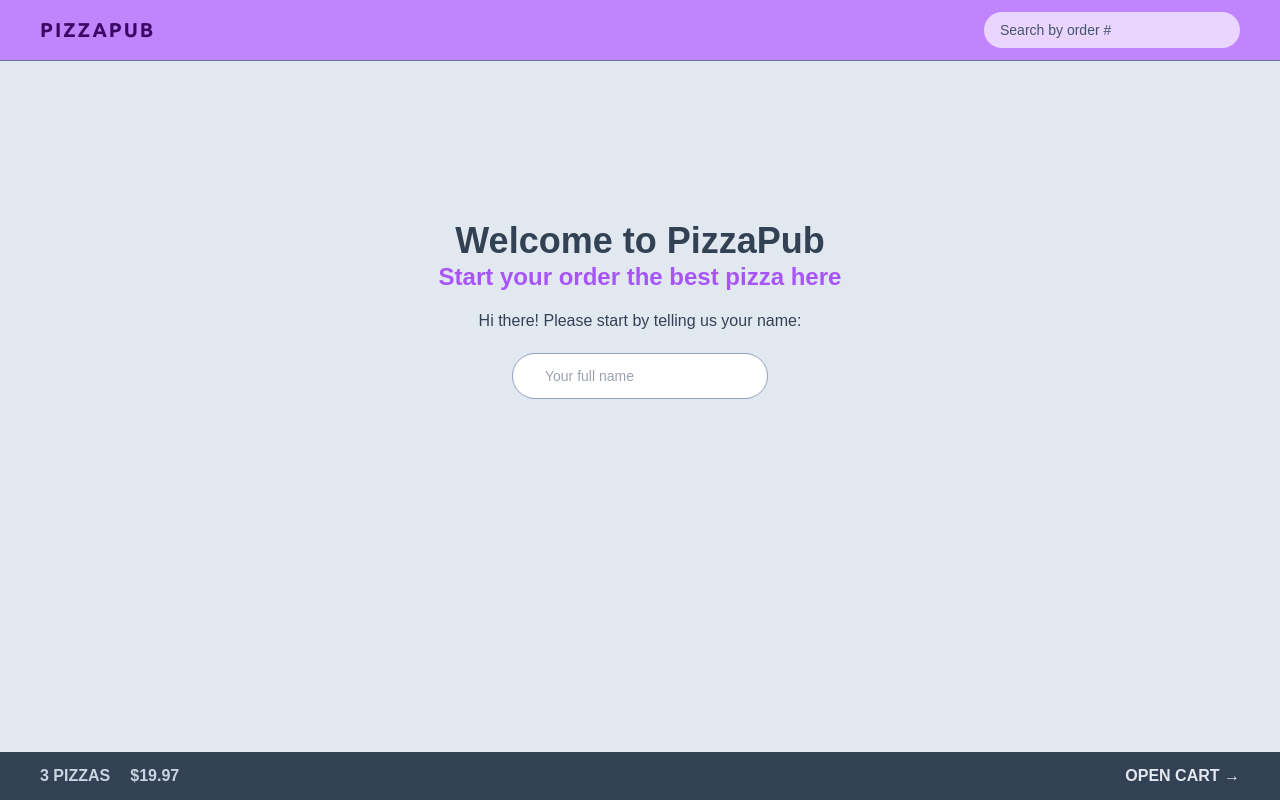
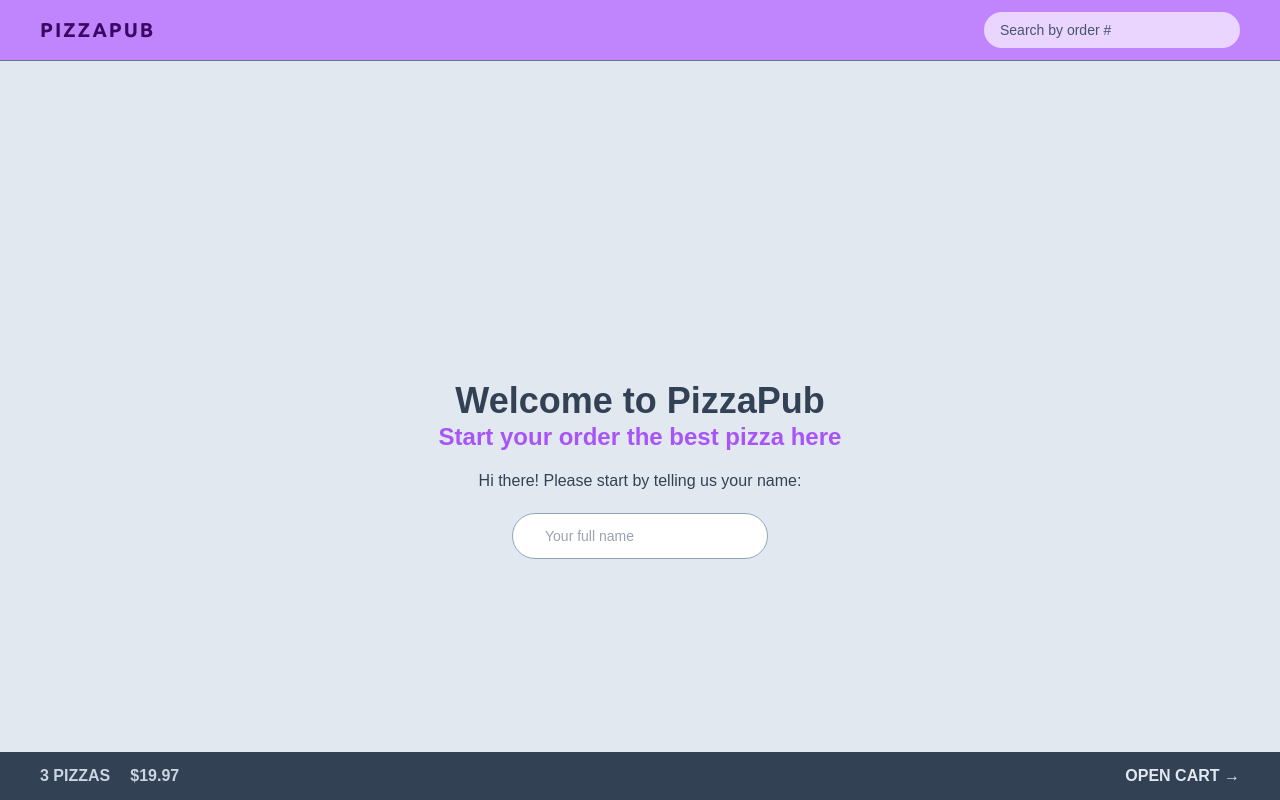
Before and after one commit to bakNa2t/pizzapub, a React (Vite) app: page / in a window 1280 px wide. Built offline with nearby package versions, Linux system fonts and the light colour scheme; a web font is replaced by a local one.

Commit message:
Added icon svg to title and update MainPage margin

```diff
--- a/index.html
+++ b/index.html
@@ -2,7 +2,7 @@
 <html lang="en">
   <head>
     <meta charset="UTF-8" />
-    <!-- <link rel="icon" type="image/svg+xml" href="/vite.svg" /> -->
+    <link rel="icon" type="image/svg+xml" href="/icon.svg" />
     <meta name="viewport" content="width=device-width, initial-scale=1.0" />
     <link rel="preconnect" href="https://fonts.googleapis.com" />
     <link rel="preconnect" href="https://fonts.gstatic.com" crossorigin />
@@ -16,7 +16,7 @@
     />
     <title>PizzaPub | React Redux Tailwind app</title>
   </head>
-  <body class="font-encode bg-slate-200">
+  <body class="bg-slate-200 font-encode">
     <div id="root"></div>
     <script type="module" src="/src/main.jsx"></script>
   </body>
--- a/src/ui-blocks/AppLayoyt.jsx
+++ b/src/ui-blocks/AppLayoyt.jsx
@@ -13,7 +13,7 @@ function AppLayoyt() {
       {isLoading && <Loader />}
       <Header />
       <main className="overflow-y-scroll">
-        <div className="mx-auto max-w-[40rem] md:flex md:flex-col md:items-center md:justify-center">
+        <div className="mx-auto max-w-[40rem]">
           <Outlet />
         </div>
       </main>
--- a/src/ui-blocks/MainPage.jsx
+++ b/src/ui-blocks/MainPage.jsx
@@ -2,7 +2,7 @@ import UserCreating from "../base-blocks/user/UserCreating";
 
 function MainPage() {
   return (
-    <div className="my-20 px-5 text-center sm:my-40">
+    <div className="my-20 px-5 text-center sm:my-40 lg:my-60 xl:my-80 2xl:my-[28rem]">
       <h1 className=" text-center text-2xl font-semibold text-slate-700 md:text-4xl">
         Welcome to PizzaPub
       </h1>
```
Also changed, not shown: public/icon.svg (added).
